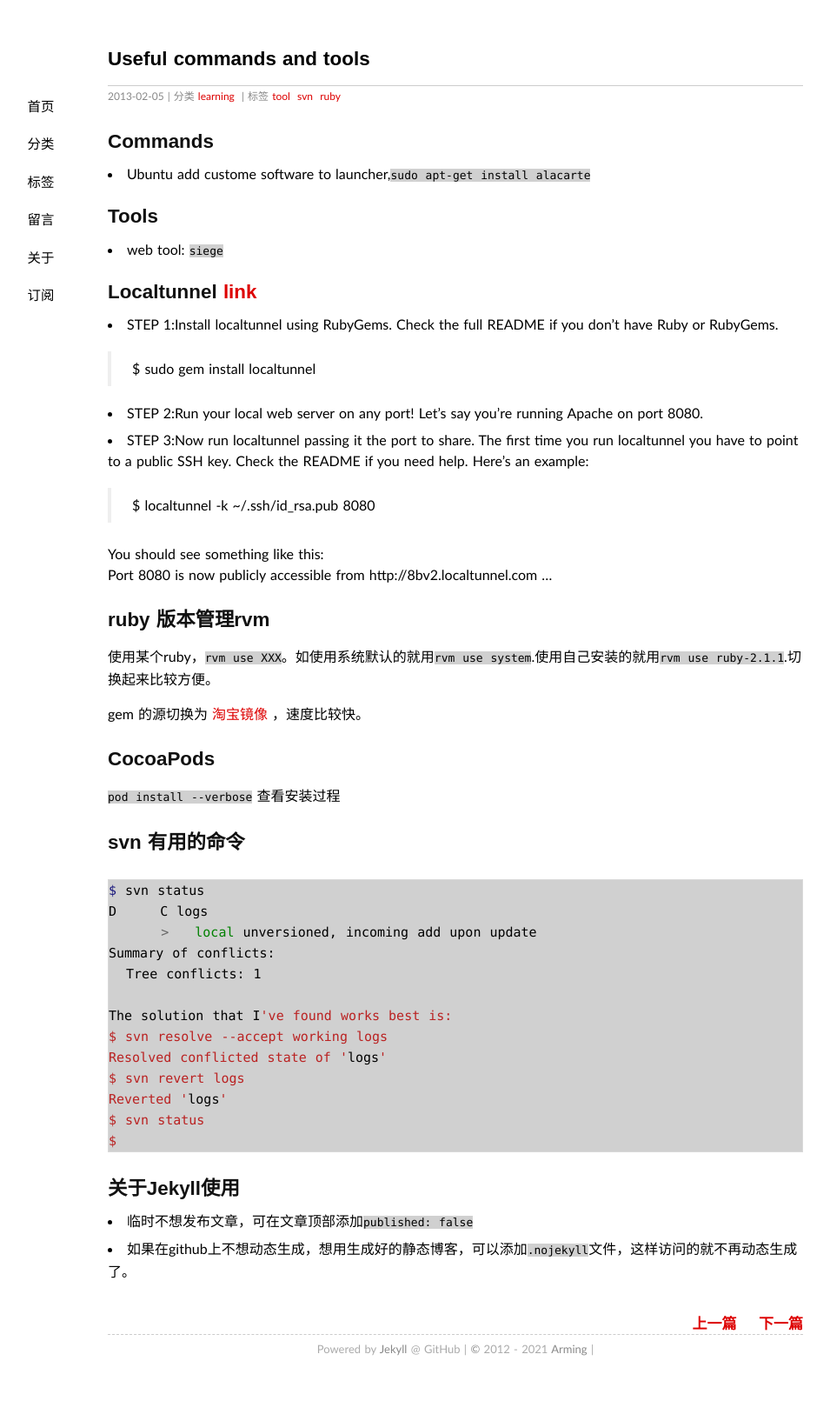
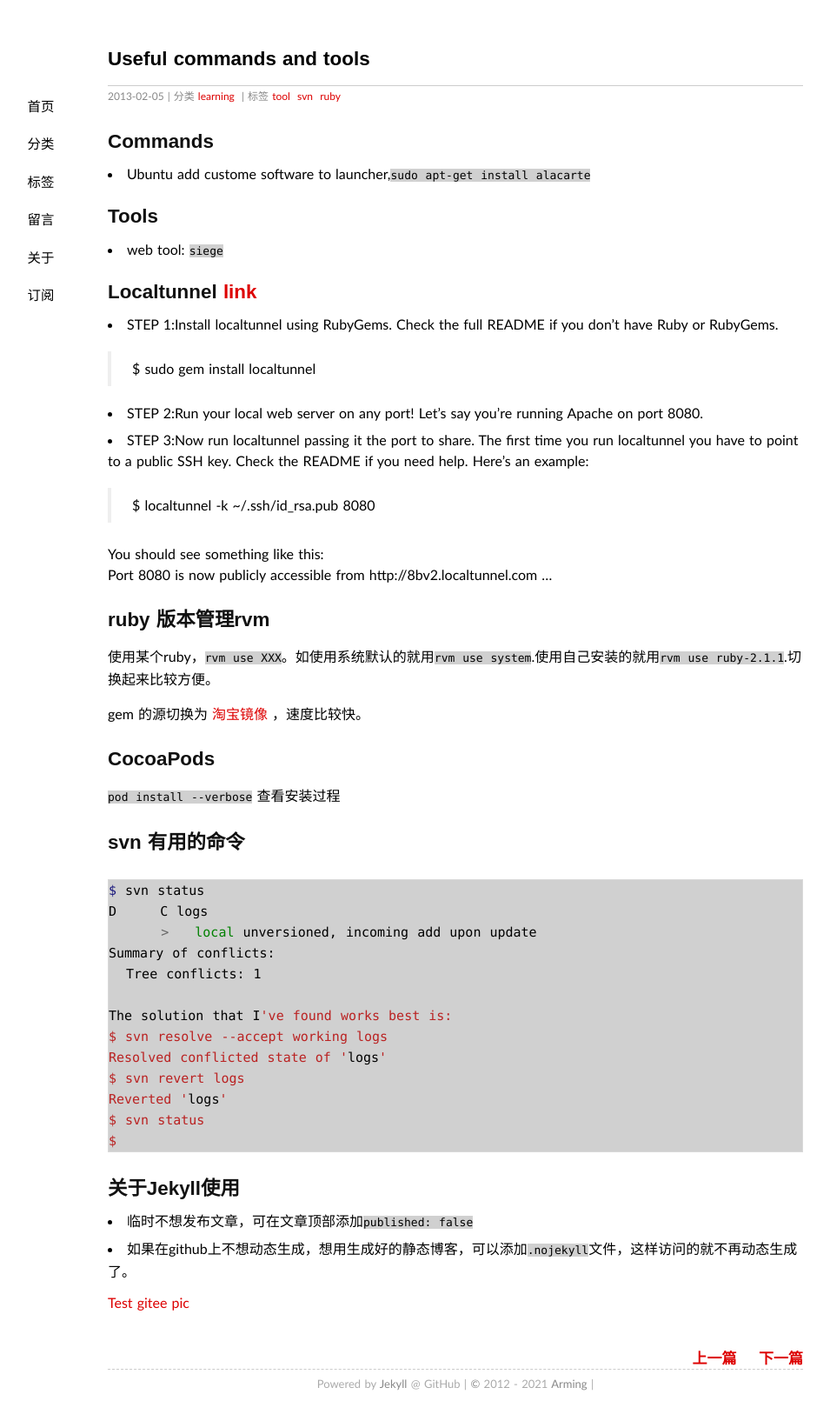
Before and after one commit to mrmign/mrmign.github.com, a Jekyll site: the page built from _posts/2013-02-05-tools.md, in a window 1280 px wide. Shown: the whole page at 87% size, without its empty margins (116-1071 px from the left). Built offline with Jekyll 4.4.1, drawn with Linux system fonts in a browser that asks for light colours; comment, search, counter and statistics services are not loaded; before the commit the page ends 1594 px from its top, so only the background shows below that.

Commit message:
Update 2013-02-05-tools.md

```diff
--- a/_posts/2013-02-05-tools.md
+++ b/_posts/2013-02-05-tools.md
@@ -60,3 +60,6 @@ $
 
 * 临时不想发布文章，可在文章顶部添加`published: false`
 * 如果在github上不想动态生成，想用生成好的静态博客，可以添加`.nojekyll`文件，这样访问的就不再动态生成了。
+
+
+[Test gitee pic](https://gitee.com/cloudniw1/BaiduPCS-Go/raw/master/assets/caution.png)
```
